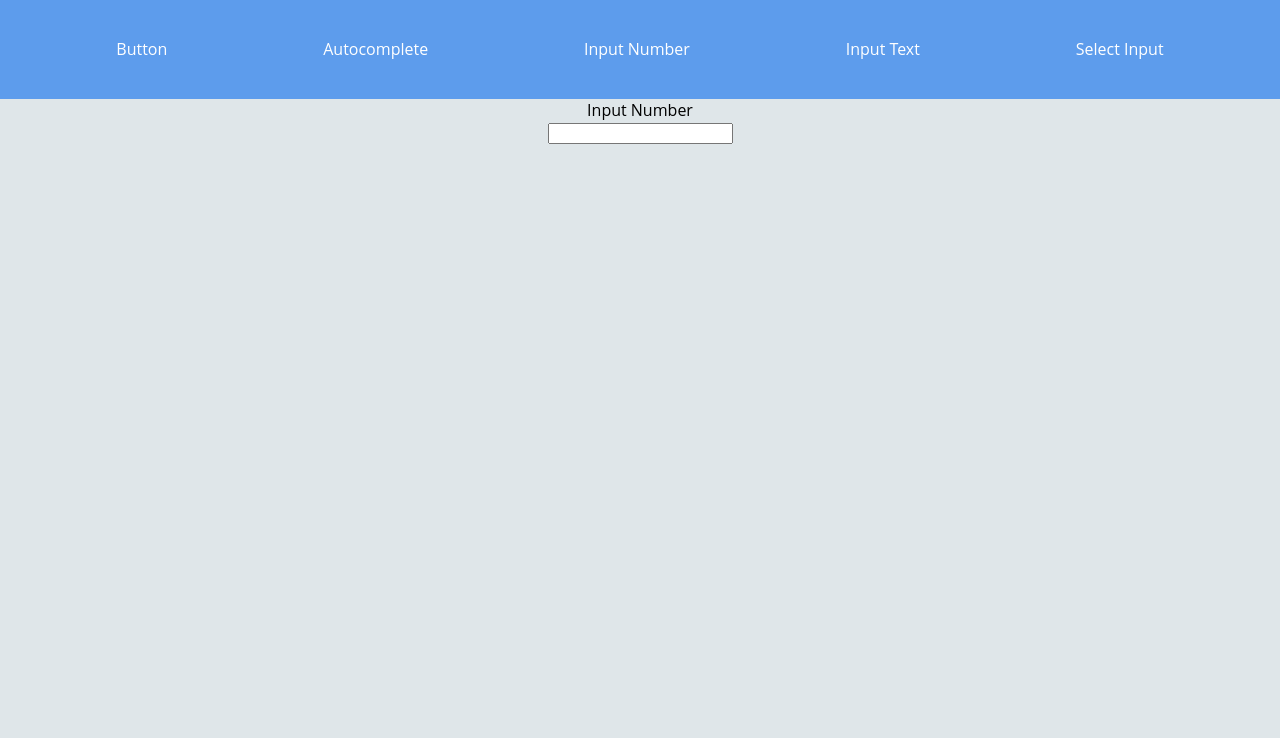
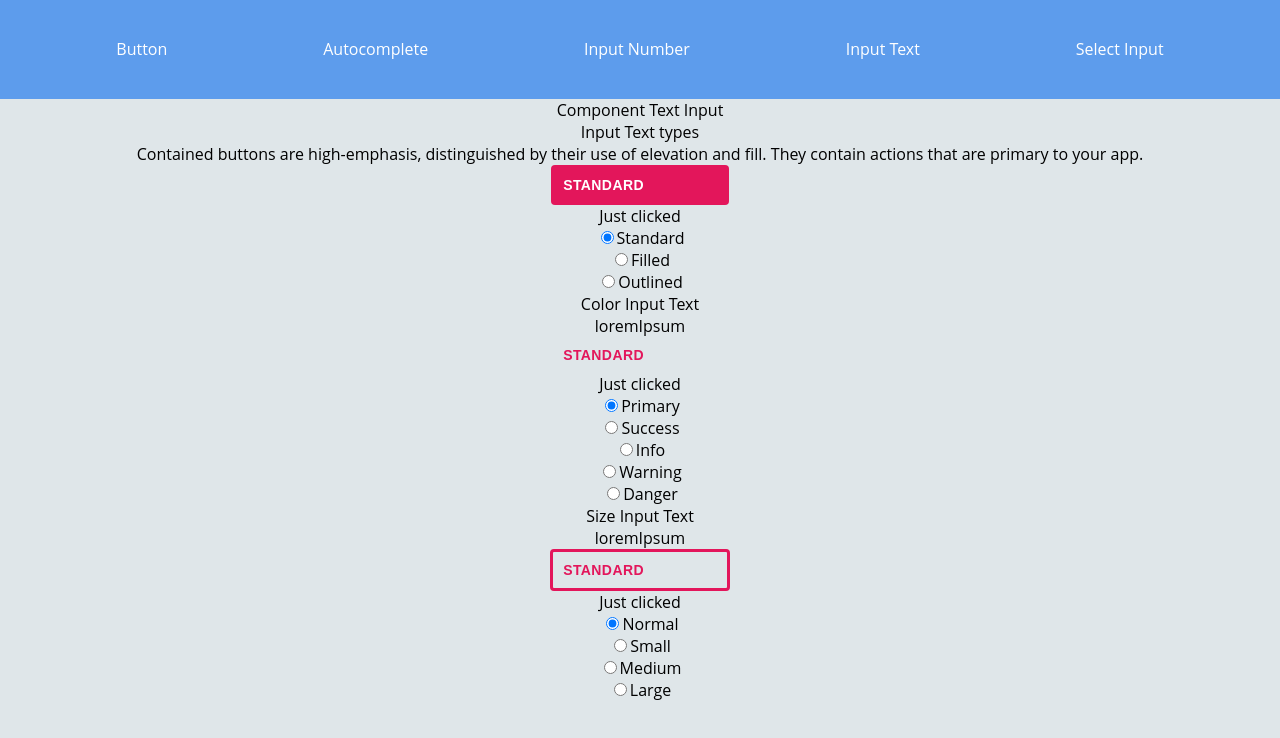
Before and after one commit to dafer154/components-movee-it, a React (Create React App) app: page /input-number in a window 1280 px wide. Shown: the top 738 px of the page. Built offline with nearby package versions, Linux system fonts and the light colour scheme.

Commit message:
Advance in component Input Number

```diff
--- a/src/App.js
+++ b/src/App.js
@@ -5,11 +5,12 @@ import { Route, Switch } from "react-router-dom";
 import Home from "./components/Home/Home";
 // import Button from "./components/Button/Button";
 import InputNumber from "./components/InputNumber/InputNumber";
-import InputText from "./components/InputText/InputText";
+// import InputText from "./components/InputText/InputText";
 import SelectInput from "./components/SelectInput/SelectInput";
 import Autocomplete from "./components/Autocomplete/Autocomplete";
 import WrapperButtons from "./components/Button/WrapperButtons";
 import WrapperInputText from "./components/InputText/WrapperInputText";
+import WrapperInputNumber from "./components/InputNumber/WapperInputNumber";
 
 
 class App extends Component {
@@ -21,7 +22,8 @@ class App extends Component {
           <Route exact path="/" component={Home} />
           {/* <Route path="/button" component={Button} /> */}
           <Route path="/button" component={WrapperButtons} />
-          <Route path="/input-number" component={InputNumber} />
+          {/* <Route path="/input-number" component={InputNumber} /> */}
+          <Route path="/input-number" component={WrapperInputNumber} />
           {/* <Route path="/input-text" component={InputText} /> */}
           <Route path="/input-text" component={WrapperInputText} />
           <Route path="/select-input" component={SelectInput} />
--- a/src/components/InputNumber/InputNumber.js
+++ b/src/components/InputNumber/InputNumber.js
@@ -1,12 +1,102 @@
 import React, { Component } from "react";
+import RadioButtons from "../Options/RadioButton";
 
 class InputNumber extends Component {
-    state = {}
+
+    constructor(props) {
+        super(props);
+        this.state = {
+            properties: props,
+            styleButton: {
+                fontSize: props.style.fontSize,
+                color: props.style.color,
+                backgroundColor: props.style.backgroundColor,
+                padding: props.style.padding,
+                fontFamily: props.style.fontFamily,
+                width: props.style.width,
+                borderColor: props.style.borderColor,
+                borderRadius: props.style.borderRadius,
+                border: props.style.border,
+                fontWeight: props.style.fontWeight,
+                letterSpacing: props.style.letterSpacing,
+                textTransform: props.style.textTransform
+            },
+            valueLabel: props.valueLabel
+        };
+    }
+
+    onChange = e => {
+        this.setState({
+            valueLabel: e.target.value
+        })
+    }
+
+    callBackFunction = (childData, type, label) => {
+        switch (type) {
+            case 'color':
+                this.setState({
+                    styleButton: { ...this.state.styleButton, backgroundColor: childData },
+                    valueLabel: label
+                })
+                break;
+            case 'size':
+                return this.setState({
+                    styleButton: { ...this.state.styleButton, width: childData },
+                    valueLabel: label
+                });
+                break;
+            case 'textButton':
+                return this.setState({
+                    styleButton: { ...this.state.styleButton, color: childData },
+                    valueLabel: label
+                });
+            case 'outlineButton':
+                console.log("holi", childData);
+                return this.setState({
+                    styleButton: { ...this.state.styleButton, border: this.convertColorBorder(childData), color: childData },
+                    // styleButton: { ...this.state.styleButton, border: childData },
+                    valueLabel: label
+                });
+            default:
+                break;
+        }
+
+        this.setState({
+            styleChanged: { optionSelect: childData, type: type }
+        })
+    }
+
     render() {
+
+        const {
+            onChange,
+        } = this;
+
+        const mystyle = {
+            fontSize: `${this.state.styleButton.fontSize}`,
+            color: `${this.state.styleButton.color}`,
+            backgroundColor: `${this.state.styleButton.backgroundColor}`,
+            border: `${this.state.styleButton.border}`,
+            padding: "10px",
+            fontFamily: `${this.state.styleButton.fontFamily}`,
+            width: `${this.state.styleButton.width}`,
+            borderColor: `${this.state.styleButton.borderColor}`,
+            borderRadius: `${this.state.styleButton.borderRadius}`,
+            fontWeight: `${this.state.styleButton.fontWeight}`,
+            letterSpacing: `${this.state.styleButton.letterSpacing}`,
+            textTransform: `${this.state.styleButton.textTransform}`,
+        }
         return (
             <div>
-                <div>Input Number</div>
-                <input type="number"></input>
+                <div>{this.state.properties.title}</div>
+                <div>{this.state.properties.description}</div>
+                <input value={this.state.valueLabel} style={mystyle} onChange={onChange}></input>
+                <RadioButtons
+                    key={this.state.properties.option}
+                    options={this.state.properties.options}
+                    type={this.state.properties.option}
+                    changeOption={this.callBackFunction}
+                />
             </div>
 
         );
--- /dev/null
+++ b/src/components/InputNumber/WapperInputNumber.js
@@ -0,0 +1,145 @@
+import React, { Component } from "react";
+import InputNumber from "./InputNumber";
+
+class WrapperInputNumber extends Component {
+
+    state = {
+        treeTextButton: [{
+            option: 'types',
+            title: 'Input Text types',
+            description: 'Contained buttons are high-emphasis, distinguished by their use of elevation and fill. They contain actions that are primary to your app.',
+            placeholder: 'Standard',
+            valueLabel: 'Standard',
+            style: {
+                fontSize: '0.875rem',
+                backgroundColor: "#e3165b",
+                padding: '5px 15px',
+                fontFamily: 'font-family: "Roboto", "Helvetica", "Arial", sans-serif',
+                width: "12%",
+                borderColor: 'transparent',
+                color: '#fff',
+                borderRadius: '4px',
+                fontWeight: 'bold',
+                letterSpacing: '0.02857em',
+                textTransform: 'uppercase'
+            },
+
+            options: [
+                {
+                    name: 'Standard',
+                    option: '#e3165b'
+                },
+                {
+                    name: 'Filled',
+                    option: '#4d841d'
+                },
+                {
+                    name: 'Outlined',
+                    option: '#0378d5'
+                },
+            ]
+        },
+
+        {
+            option: 'color',
+            title: 'Color Input Text',
+            description: 'loremIpsum',
+            placeholder: 'Standard',
+            valueLabel: 'Standard',
+            style: {
+                fontSize: '0.875rem',
+                backgroundColor: "transparent",
+                border: '0',
+                padding: '5px 15px',
+                fontFamily: 'font-family: "Roboto", "Helvetica", "Arial", sans-serif',
+                width: "12%",
+                borderColor: 'transparent',
+                color: '#e3165b',
+                borderRadius: '4px',
+                fontWeight: 'bold',
+                letterSpacing: '0.02857em',
+                textTransform: 'uppercase'
+            },
+
+            options: [
+                {
+                    name: 'Primary',
+                    option: '#e3165b'
+                },
+                {
+                    name: 'Success',
+                    option: '#4d841d'
+                },
+                {
+                    name: 'Info',
+                    option: '#0378d5'
+                },
+                {
+                    name: 'Warning',
+                    option: '#c15700'
+                },
+                {
+                    name: 'Danger',
+                    option: '#d64113'
+                },
+            ]
+        },
+
+        {
+            option: 'size',
+            title: 'Size Input Text',
+            description: 'loremIpsum',
+            valueLabel: 'Standard',
+            style: {
+                fontSize: '0.875rem',
+                backgroundColor: "transparent",
+                border: "3px solid rgb(227, 22, 91)",
+                padding: '5px 15px',
+                fontFamily: 'font-family: "Roboto", "Helvetica", "Arial", sans-serif',
+                width: "12%",
+                color: '#e3165b',
+                borderRadius: '4px',
+                fontWeight: 'bold',
+                letterSpacing: '0.02857em',
+                textTransform: 'uppercase'
+            },
+
+            options: [
+                {
+                    name: 'Normal',
+                    option: '50%',
+                },
+                {
+                    name: 'Small',
+                    option: '30%',
+                },
+                {
+                    name: 'Medium',
+                    option: '70%',
+                },
+                {
+                    name: 'Large',
+                    option: '100%',
+                }
+            ]
+        }
+        ]
+    }
+
+    render() {
+        return (
+            <div>
+                <div>Component Text Input</div>
+                {this.state.treeTextButton.map((inputText, i) => (
+                    <InputNumber
+                        key={i}
+                        {...inputText}
+                    />
+                ))}
+            </div>
+
+        );
+    }
+}
+
+export default WrapperInputNumber;
```
